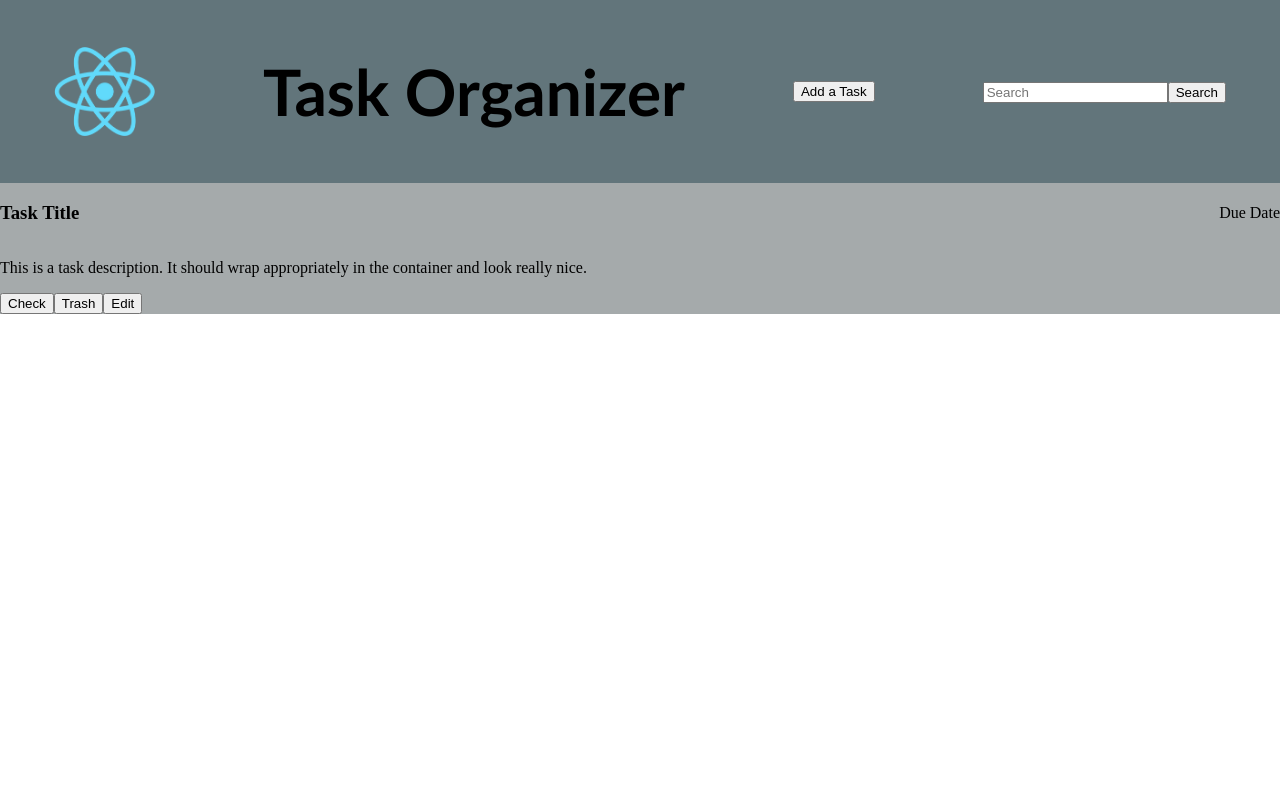
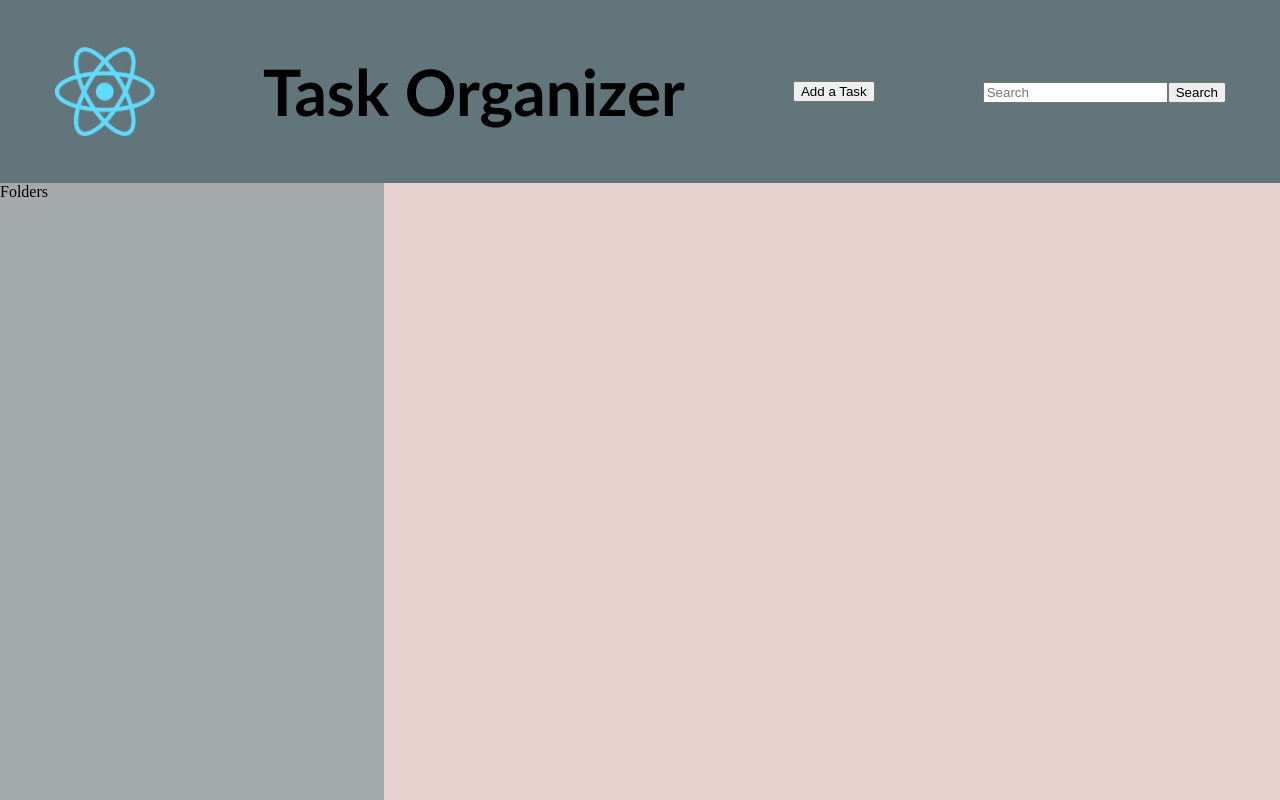
Before and after one commit to napolitanj/to-do-list-react, a React (Vite) app: page / in a window 1280 px wide. Shown: the top 800 px of the page. Built offline with nearby package versions, Linux system fonts and the light colour scheme.

Commit message:
add task maping to interface

```diff
--- a/src/App.tsx
+++ b/src/App.tsx
@@ -1,34 +1,42 @@
 import "./styles/App.css";
 import Navbar from "./components/Navbar";
-import Task from "./components/Task";
 import TaskEditor from "./components/TaskEditor";
+import Folders from "./components/Folders";
+import TaskList from "./components/TaskList";
 import { useState } from "react";
 
 function App() {
-  const testTitle = "Task Title";
-  const testDescription =
-    "This is a task description. It should wrap appropriately in the container and look really nice.";
-  const testDueDate = "Due Date";
   const [editorVisible, setEditorVisible] = useState(false);
+  const [tasks, setTasks] = useState([]);
+  const [folders, setFolders] = useState([]);
 
   const toggleEditor = () => {
     setEditorVisible((prev) => !prev);
   };
 
+  const updateTasks = (newTask: {
+    title: string;
+    description: string;
+    date: string;
+  }) => {
+    setTasks((prev) => [...prev, newTask]);
+    {
+      toggleEditor;
+    }
+    console.log(tasks);
+  };
+
   return (
     <>
       <Navbar onClick={toggleEditor}></Navbar>
-      <Task
-        title={testTitle}
-        description={testDescription}
-        dueDate={testDueDate}
-      ></Task>
+      <div className="app-interface">
+        <Folders folders={folders}></Folders>
+        <TaskList tasks={tasks}></TaskList>
+      </div>
       {editorVisible && (
         <TaskEditor
-          title=""
-          description=""
-          dueDate=""
           onClick={toggleEditor}
+          updateTasks={updateTasks}
         ></TaskEditor>
       )}
     </>
--- /dev/null
+++ b/src/components/Folders.tsx
@@ -0,0 +1,10 @@
+import "/src/styles/FolderParentStyles.css";
+const Folders = () => {
+  return (
+    <>
+      <div className="folder-container">Folders</div>
+    </>
+  );
+};
+
+export default Folders;
--- a/src/components/TaskEditor.tsx
+++ b/src/components/TaskEditor.tsx
@@ -1,25 +1,44 @@
 import "/src/styles/EditorStyles.css";
+import { useState } from "react";
 
 interface Props {
-  title: string;
-  description: string;
-  dueDate: string;
   onClick: () => void;
+  updateTasks: (newTask: {
+    title: string;
+    description: string;
+    date: string;
+  }) => void;
 }
 
-const TaskEditor = ({ title, description, dueDate, onClick }: Props) => {
+const TaskEditor = ({ onClick, updateTasks }: Props) => {
+  const [title, setTitle] = useState("");
+  const [description, setDescription] = useState("");
+  const [date, setDate] = useState("");
+
+  const handleSave = () => {
+    const newTask = { title, description, date };
+    updateTasks(newTask);
+    onClick();
+  };
+
   return (
     <>
       <div className="editor-overlay">
         <div className="editor-container">
           <label className="edit-title">Title</label>
-          <input></input>
+          <input
+            value={title}
+            onChange={(e) => setTitle(e.target.value)}
+          ></input>
           <label className="edit-description">Description</label>
-          <input></input>
+          <input
+            value={description}
+            onChange={(e) => setDescription(e.target.value)}
+          ></input>
           <label className="edit-due-date">Due Date</label>
-          <input></input>
+          <input value={date} onChange={(e) => setDate(e.target.value)}></input>
           <div className="button-container">
-            <button>Save</button>
+            <button onClick={handleSave}>Save</button>
             <button onClick={onClick}>Discard</button>
           </div>
         </div>
--- /dev/null
+++ b/src/components/TaskList.tsx
@@ -0,0 +1,29 @@
+import "/src/styles/TaskListStyles.css";
+
+interface Props {
+  tasks: [];
+}
+
+const TaskList = ({ tasks }: Props) => {
+  return (
+    <>
+      <div className="task-list-container">
+        {tasks.map((task, index) => (
+          <li key={index}>
+            <p>
+              <strong>Title:</strong> {task.title}
+            </p>
+            <p>
+              <strong>Description:</strong> {task.description}
+            </p>
+            <p>
+              <strong>Date:</strong> {task.date}
+            </p>
+          </li>
+        ))}
+      </div>
+    </>
+  );
+};
+
+export default TaskList;
```
